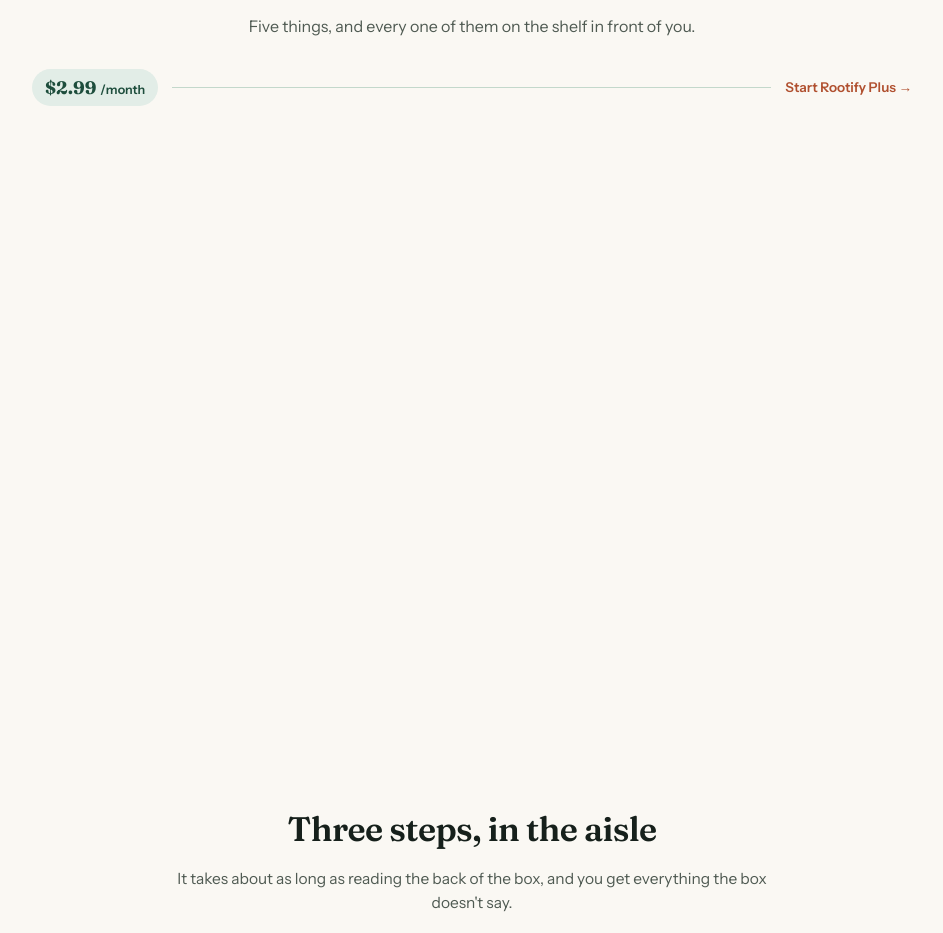
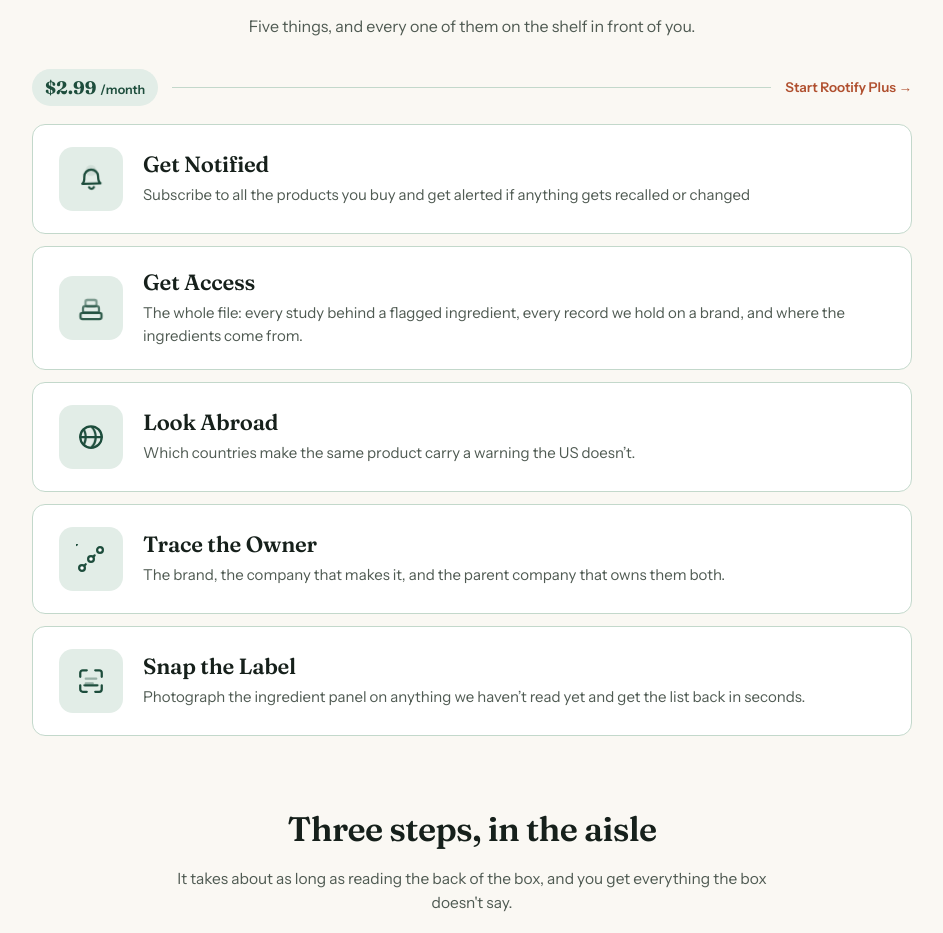
Before and after one commit to meatymike22/OrganicApp, a Next.js app in the folder mcelroys-trust-profile/: page / in a window 1280 px wide. Shown: the part 1480-2413 px from the top of the page, without its empty margins (168-1111 px from the left). Built offline with nearby package versions, Linux system fonts and the light colour scheme.

Commit message:
Timed scroll reveal for subscription rows

```diff
--- a/mcelroys-trust-profile/src/app/page.tsx
+++ b/mcelroys-trust-profile/src/app/page.tsx
@@ -1,6 +1,7 @@
 import type { Metadata } from 'next'
 import type { CSSProperties } from 'react'
 import { font } from '@/lib/design'
+import { ScrollReveal } from '@/components/ScrollReveal'
 
 // THE LANDING PAGE, at /.
 //
@@ -67,24 +68,34 @@ const ICON_CSS = `
 .rt-scan{animation:rt-scanline 2.6s ease-in-out infinite}
 @media (prefers-reduced-motion:reduce){.rt-bell,.rt-ping,.rt-sheet,.rt-merid,.rt-path,.rt-scan{animation:none}}
 
-/* THE SUBSCRIPTION ROWS SLIDING IN AS YOU SCROLL TO THEM.
-   This is a scroll-driven CSS animation, which means no JavaScript and no
-   client component — the row's own position in the viewport drives it, so
-   they arrive one after another from the top without any staggered delays
-   to maintain. Guarded twice on purpose: @supports means a browser without
-   animation-timeline shows the rows normally rather than leaving them
-   invisible, and the reduced-motion query means anyone who has asked their
-   system to stop animations just sees them in place. */
-@keyframes rt-slide-in{from{opacity:0;transform:translateX(62vw) scale(.97)}55%{opacity:1}to{opacity:1;transform:translateX(0) scale(1)}}
+/* THE SUBSCRIPTION ROWS SWOOPING IN.
+   This was a scroll-driven animation (animation-timeline: view()), which
+   needed no JavaScript. It had to change: a scroll-driven animation is
+   driven by scroll POSITION, so it cannot have a delay or a duration — it
+   advances only while you scroll and it is pinned to where the row sits on
+   screen. The ask was for the rows to arrive about two seconds after you
+   reach the section, slowly, and not tied to the bottom edge. That is a
+   timed animation with a viewport trigger, so an IntersectionObserver in
+   src/components/ScrollReveal.tsx sets data-in on the wrapper and these
+   rules run off that.
+   The hidden start state is behind @media (scripting: enabled) so the rows
+   are hidden on the first paint rather than being shown and then snatched
+   away; see the comments in ScrollReveal.tsx for why that matters and what
+   happens if the observer never fires. */
+@keyframes rt-slide-in{from{opacity:0;transform:translateX(62vw) scale(.96)}to{opacity:1;transform:translateX(0) scale(1)}}
 
 /* The line sweeping down the second phone's viewfinder. */
 @keyframes rt-sweep-big{0%,100%{transform:translateY(-62px);opacity:.3}50%{transform:translateY(62px);opacity:1}}
 .rt-sweep-big{animation:rt-sweep-big 3s ease-in-out infinite}
 @media (prefers-reduced-motion:reduce){.rt-sweep-big{animation:none}}
-@supports (animation-timeline: view()){
-  @media (prefers-reduced-motion: no-preference){
-    .rt-slide{animation:rt-slide-in cubic-bezier(.17,.86,.27,1) both;animation-timeline:view();animation-range:entry 0% cover 30%;will-change:transform,opacity}
-  }
+@media (scripting: enabled) and (prefers-reduced-motion: no-preference){
+  [data-reveal] .rt-slide{opacity:0;transform:translateX(62vw) scale(.96);will-change:transform,opacity}
+  [data-reveal][data-in] .rt-slide{animation:rt-slide-in 1.15s cubic-bezier(.16,.84,.3,1) both}
+  [data-reveal][data-in] .rt-slide:nth-child(1){animation-delay:2s}
+  [data-reveal][data-in] .rt-slide:nth-child(2){animation-delay:2.4s}
+  [data-reveal][data-in] .rt-slide:nth-child(3){animation-delay:2.8s}
+  [data-reveal][data-in] .rt-slide:nth-child(4){animation-delay:3.2s}
+  [data-reveal][data-in] .rt-slide:nth-child(5){animation-delay:3.6s}
 }
 `
 
@@ -292,6 +303,7 @@ export default function HomePage() {
               <a href="#pricing" style={{ fontSize: "13.5px", fontWeight: "600", flexShrink: "0" }}>Start Rootify Plus →</a>
             </div>
 
+            <ScrollReveal>
             <div style={{ display: "flex", flexDirection: "column", gap: "12px", marginTop: "18px" }}>
 
               <div className="rt-slide" style={{ display: "flex", gap: "20px", alignItems: "center", boxSizing: "border-box", padding: "22px 26px", background: "#FFFFFF", border: "1px solid #C3D8CB", borderRadius: "13px" }}>
@@ -374,6 +386,7 @@ export default function HomePage() {
                 </div>
               </div>
             </div>
+            </ScrollReveal>
           </div>
         </div>
 
--- /dev/null
+++ b/mcelroys-trust-profile/src/components/ScrollReveal.tsx
@@ -0,0 +1,88 @@
+'use client'
+
+import { useEffect, useRef, useState } from 'react'
+import type { ReactNode } from 'react'
+
+// Reveals its children once, the first time it scrolls into view.
+//
+// WHY THIS EXISTS AS A CLIENT COMPONENT
+// The subscription rows were animated with a scroll-driven CSS animation
+// (animation-timeline: view()), which needs no JavaScript at all. But that
+// kind of animation is driven by SCROLL POSITION, not by time: it advances
+// only while you are scrolling and it is pinned to where the element sits in
+// the viewport. There is no way to give it a delay or a fixed duration.
+//
+// Michael asked for the rows to arrive about two seconds AFTER you reach the
+// section, slowly, and not tied to the bottom edge of the screen. That is a
+// timed animation with a viewport trigger, and the web has no CSS-only
+// primitive for "element entered the viewport, now run a timed animation".
+// So: an IntersectionObserver sets a flag, and the CSS does the rest.
+//
+// HOW IT AVOIDS THE TWO WAYS THIS NORMALLY GOES WRONG
+//
+// 1. No flash of visible content. The hidden starting state lives behind
+//    `@media (scripting: enabled)` in that same block, so the rows are already hidden
+//    on the very first paint rather than being shown and then yanked away by
+//    JavaScript a moment later.
+//
+// 2. Never permanently invisible. If the observer never fires — a browser
+//    quirk, an error, the element already past — a timer reveals the rows
+//    anyway. Content that is hidden until JavaScript succeeds is content that
+//    can disappear for good, and these rows are the page's sales pitch.
+
+const FAILSAFE_MS = 6000
+
+export function ScrollReveal({ children }: { children: ReactNode }) {
+  const ref = useRef<HTMLDivElement>(null)
+  const [shown, setShown] = useState(false)
+
+  useEffect(() => {
+    // Anyone who has asked their system to reduce motion gets the rows
+    // straight away, with no animation.
+    const reduce = window.matchMedia('(prefers-reduced-motion: reduce)').matches
+    if (reduce || typeof IntersectionObserver === 'undefined') {
+      setShown(true)
+      return
+    }
+
+    const el = ref.current
+    if (!el) {
+      setShown(true)
+      return
+    }
+
+    // Fires once the section is properly on screen rather than just peeking
+    // over the bottom edge — which is what "it doesn't need to roll in at the
+    // bottom of the screen" asked for.
+    const io = new IntersectionObserver(
+      (entries) => {
+        if (entries.some((e) => e.isIntersecting)) {
+          setShown(true)
+          io.disconnect()
+        }
+      },
+      { threshold: 0.15 }
+    )
+    io.observe(el)
+
+    const failsafe = window.setTimeout(() => {
+      setShown(true)
+      io.disconnect()
+    }, FAILSAFE_MS)
+
+    return () => {
+      io.disconnect()
+      window.clearTimeout(failsafe)
+    }
+  }, [])
+
+  // The data attributes are what the animation rules in src/app/page.tsx key
+  // off (the ICON_CSS block at the top of that file). Using attributes rather
+  // than class names keeps all the motion in one readable block of CSS next
+  // to the other animations, instead of split across this file.
+  return (
+    <div ref={ref} data-reveal="" {...(shown ? { 'data-in': '' } : {})}>
+      {children}
+    </div>
+  )
+}
```
